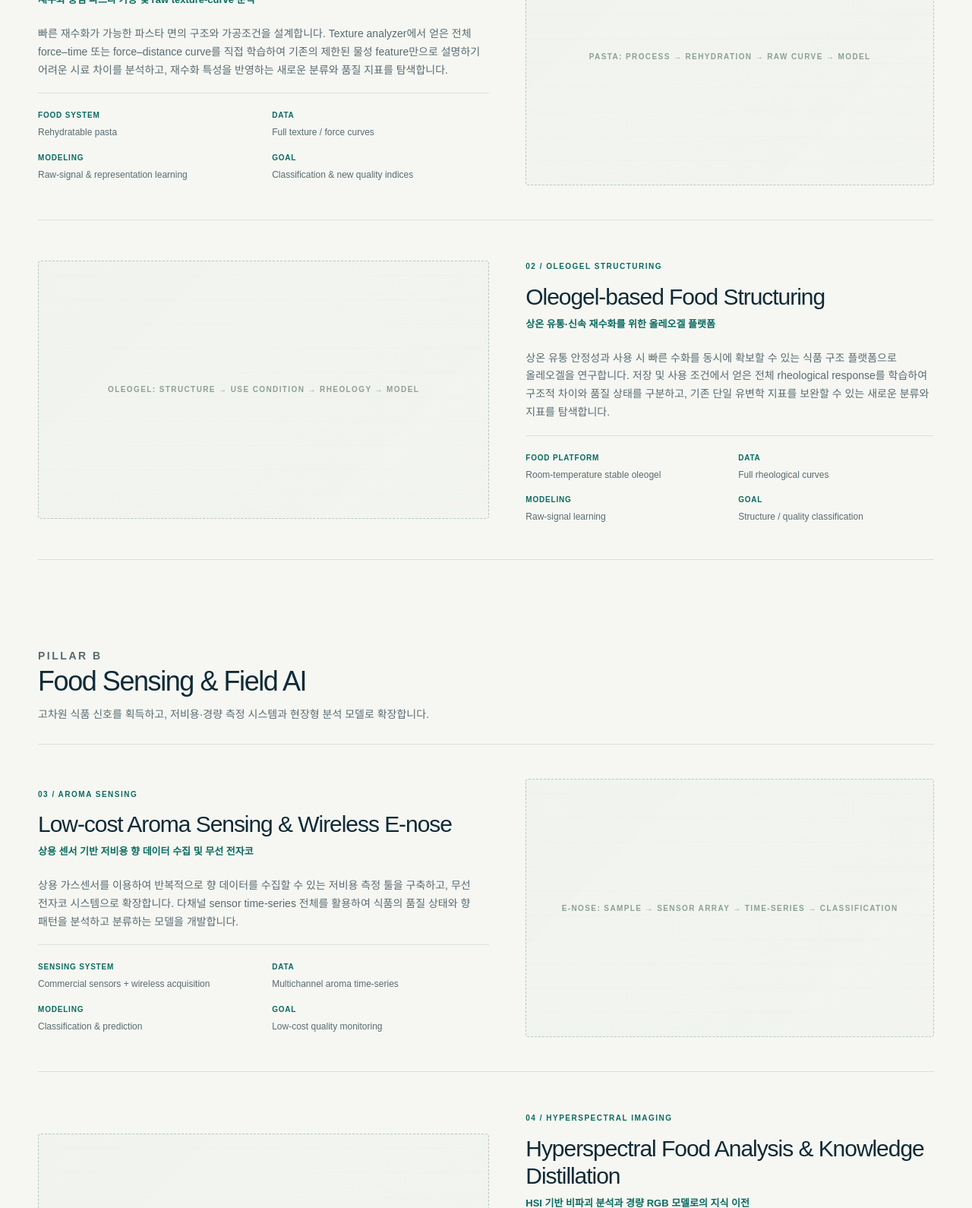
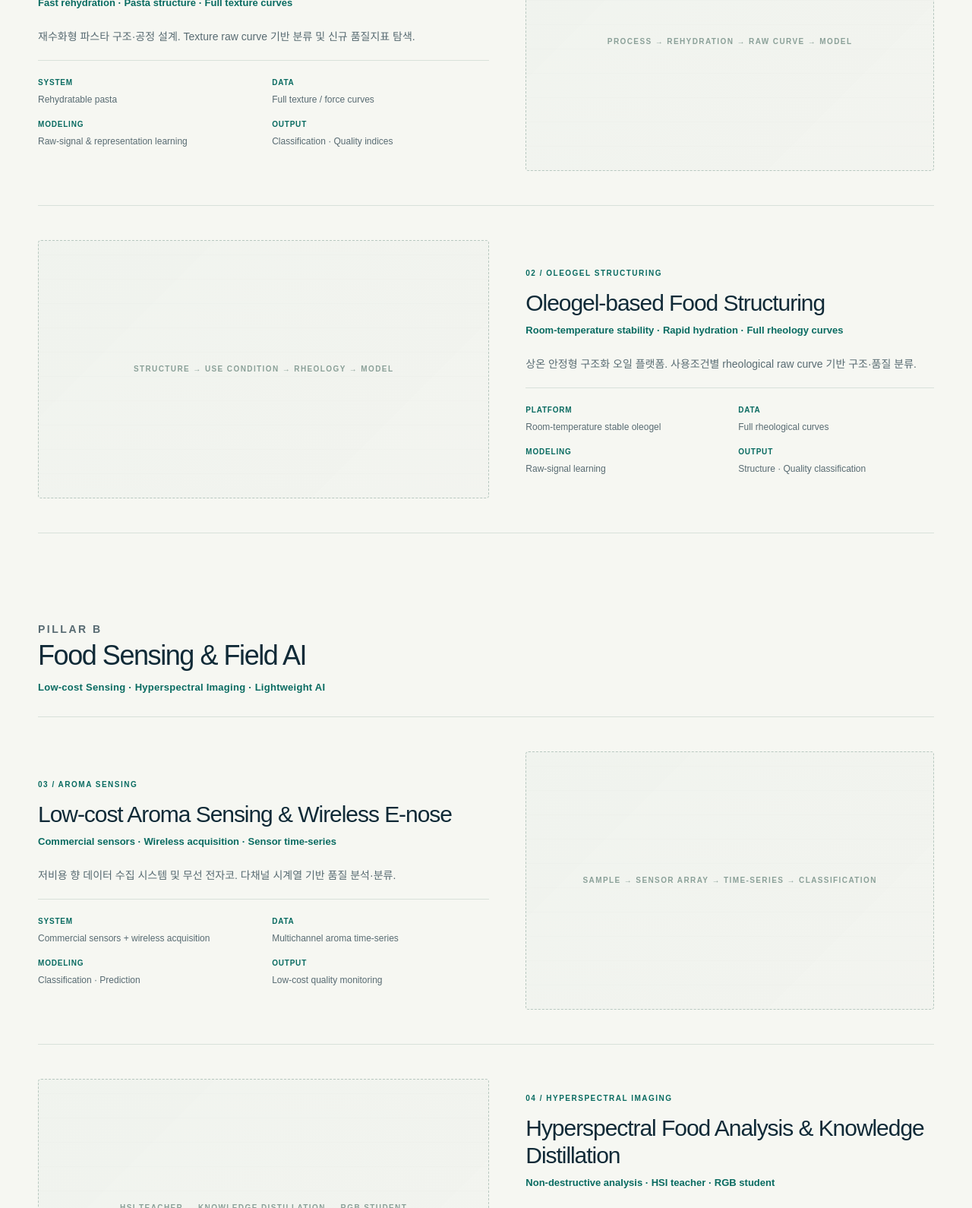
Before and after one commit to CNU-FPFT-Lab/cnu-fpft-lab.github.io, a plain HTML site: page research.html in a window 1280 px wide. Shown: the part 679-2269 px from the top of the page at 76% size. Drawn offline with Linux system fonts and the light colour scheme.

Commit message:
Condense research copy into technical phrases

```diff
--- a/research.html
+++ b/research.html
@@ -1,27 +1,20 @@
 <!doctype html>
-<html lang="ko"><head><meta charset="utf-8"><meta name="viewport" content="width=device-width,initial-scale=1"><meta name="description" content="FPFT Lab의 네 가지 주요 연구 프로그램과 데이터 획득·모델링 방법: 파스타 재수화, 올레오겔 구조화, 무선 전자코, 초분광 분석 및 지식 증류."><meta name="theme-color" content="#102e3b"><meta property="og:title" content="Research | CNU FPFT Lab"><meta property="og:description" content="FPFT Lab의 주요 연구 프로그램, 측정 데이터와 AI 분석 방법을 소개합니다."><meta property="og:type" content="website"><meta property="og:image" content="https://cnu-fpft-lab.github.io/assets/lab-spring-2026.jpg"><link rel="canonical" href="https://cnu-fpft-lab.github.io/research.html"><title>Research | CNU FPFT Lab</title><link rel="icon" href="assets/favicon.svg" type="image/svg+xml"><link rel="stylesheet" href="assets/style.css"><link rel="stylesheet" href="assets/pages.css"><link rel="stylesheet" href="assets/research-refresh.css"><link rel="stylesheet" href="assets/page-roles.css"><script src="assets/main.js" defer></script></head>
+<html lang="ko"><head><meta charset="utf-8"><meta name="viewport" content="width=device-width,initial-scale=1"><meta name="description" content="FPFT Lab research programs: pasta rehydration, oleogel structuring, wireless e-nose, hyperspectral analysis and knowledge distillation."><meta name="theme-color" content="#102e3b"><meta property="og:title" content="Research | CNU FPFT Lab"><meta property="og:description" content="FPFT Lab research programs, data and modeling methods."><meta property="og:type" content="website"><meta property="og:image" content="https://cnu-fpft-lab.github.io/assets/lab-spring-2026.jpg"><link rel="canonical" href="https://cnu-fpft-lab.github.io/research.html"><title>Research | CNU FPFT Lab</title><link rel="icon" href="assets/favicon.svg" type="image/svg+xml"><link rel="stylesheet" href="assets/style.css"><link rel="stylesheet" href="assets/pages.css"><link rel="stylesheet" href="assets/research-refresh.css"><link rel="stylesheet" href="assets/page-roles.css"><script src="assets/main.js" defer></script></head>
 <body><a class="skip" href="#main">본문 바로가기</a><header class="header"><div class="wrap header-inner"><a class="brand" href="index.html" aria-label="FPFT Lab 홈"><span class="brand-mark" aria-hidden="true">fpft</span><span><strong>FPFT Lab</strong><small>CHONNAM NATIONAL UNIVERSITY</small></span></a><button class="menu-button" aria-expanded="false" aria-controls="navigation" type="button">메뉴</button><nav class="nav" id="navigation" aria-label="주 메뉴"><a href="index.html">Home</a><a href="research.html" aria-current="page">Research</a><a href="members.html">Members</a><a href="publications.html">Publications</a><a href="education.html">Education</a><a href="photos.html">Photos</a><a href="contact.html">Contact</a></nav></div></header>
 <main id="main"><div class="wrap">
-<header class="page-head"><p class="eyebrow">Research</p><h1>Current Research Programs</h1><p class="lead">현재 수행 중인 연구를 식품·측정 시스템, 획득 데이터, 분석 방법과 연구 목표를 중심으로 소개합니다.</p></header>
+<header class="page-head"><p class="eyebrow">Research</p><h1>Current Research Programs</h1><p class="compact-lead">Food Processing · Food Sensing · Full-signal Learning · Field AI</p></header>
 
-<section class="section program-section">
-  <div class="section-head"><div><p class="eyebrow">Pillar A</p><h2>Data-driven Food Processing</h2><p>식품 구조와 가공조건을 설계하고, 물성·유변학적 전체 신호를 이용하여 품질을 해석합니다.</p></div></div>
-
-  <article class="program-detail" id="pasta"><div class="program-copy"><small>01 / PASTA PROCESSING</small><h3>Pasta Processing &amp; Rehydration</h3><p class="program-ko">재수화 중심 파스타 가공 및 raw texture-curve 분석</p><p>빠른 재수화가 가능한 파스타 면의 구조와 가공조건을 설계합니다. Texture analyzer에서 얻은 전체 force–time 또는 force–distance curve를 직접 학습하여 기존의 제한된 물성 feature만으로 설명하기 어려운 시료 차이를 분석하고, 재수화 특성을 반영하는 새로운 분류와 품질 지표를 탐색합니다.</p><dl class="program-meta"><div><dt>Food system</dt><dd>Rehydratable pasta</dd></div><div><dt>Data</dt><dd>Full texture / force curves</dd></div><div><dt>Modeling</dt><dd>Raw-signal &amp; representation learning</dd></div><div><dt>Goal</dt><dd>Classification &amp; new quality indices</dd></div></dl></div><div class="figure-slot program-detail-figure" aria-label="Pasta 연구 개념도 삽입 예정"><span>PASTA: PROCESS → REHYDRATION → RAW CURVE → MODEL</span></div></article>
-
-  <article class="program-detail program-detail-reverse" id="oleogel"><div class="figure-slot program-detail-figure" aria-label="Oleogel 연구 개념도 삽입 예정"><span>OLEOGEL: STRUCTURE → USE CONDITION → RHEOLOGY → MODEL</span></div><div class="program-copy"><small>02 / OLEOGEL STRUCTURING</small><h3>Oleogel-based Food Structuring</h3><p class="program-ko">상온 유통·신속 재수화를 위한 올레오겔 플랫폼</p><p>상온 유통 안정성과 사용 시 빠른 수화를 동시에 확보할 수 있는 식품 구조 플랫폼으로 올레오겔을 연구합니다. 저장 및 사용 조건에서 얻은 전체 rheological response를 학습하여 구조적 차이와 품질 상태를 구분하고, 기존 단일 유변학 지표를 보완할 수 있는 새로운 분류와 지표를 탐색합니다.</p><dl class="program-meta"><div><dt>Food platform</dt><dd>Room-temperature stable oleogel</dd></div><div><dt>Data</dt><dd>Full rheological curves</dd></div><div><dt>Modeling</dt><dd>Raw-signal learning</dd></div><div><dt>Goal</dt><dd>Structure / quality classification</dd></div></dl></div></article>
+<section class="section program-section"><div class="section-head"><div><p class="eyebrow">Pillar A</p><h2>Data-driven Food Processing</h2><p class="compact-lead">Process & Structure Design · Texture / Rheology · Raw-curve Learning</p></div></div>
+<article class="program-detail" id="pasta"><div class="program-copy"><small>01 / PASTA PROCESSING</small><h3>Pasta Processing &amp; Rehydration</h3><p class="program-ko">Fast rehydration · Pasta structure · Full texture curves</p><p>재수화형 파스타 구조·공정 설계. Texture raw curve 기반 분류 및 신규 품질지표 탐색.</p><dl class="program-meta"><div><dt>System</dt><dd>Rehydratable pasta</dd></div><div><dt>Data</dt><dd>Full texture / force curves</dd></div><div><dt>Modeling</dt><dd>Raw-signal &amp; representation learning</dd></div><div><dt>Output</dt><dd>Classification · Quality indices</dd></div></dl></div><div class="figure-slot program-detail-figure" aria-label="Pasta 연구 개념도 삽입 예정"><span>PROCESS → REHYDRATION → RAW CURVE → MODEL</span></div></article>
+<article class="program-detail program-detail-reverse" id="oleogel"><div class="figure-slot program-detail-figure" aria-label="Oleogel 연구 개념도 삽입 예정"><span>STRUCTURE → USE CONDITION → RHEOLOGY → MODEL</span></div><div class="program-copy"><small>02 / OLEOGEL STRUCTURING</small><h3>Oleogel-based Food Structuring</h3><p class="program-ko">Room-temperature stability · Rapid hydration · Full rheology curves</p><p>상온 안정형 구조화 오일 플랫폼. 사용조건별 rheological raw curve 기반 구조·품질 분류.</p><dl class="program-meta"><div><dt>Platform</dt><dd>Room-temperature stable oleogel</dd></div><div><dt>Data</dt><dd>Full rheological curves</dd></div><div><dt>Modeling</dt><dd>Raw-signal learning</dd></div><div><dt>Output</dt><dd>Structure · Quality classification</dd></div></dl></div></article>
 </section>
 
-<section class="section program-section">
-  <div class="section-head"><div><p class="eyebrow">Pillar B</p><h2>Food Sensing &amp; Field AI</h2><p>고차원 식품 신호를 획득하고, 저비용·경량 측정 시스템과 현장형 분석 모델로 확장합니다.</p></div></div>
-
-  <article class="program-detail" id="enose"><div class="program-copy"><small>03 / AROMA SENSING</small><h3>Low-cost Aroma Sensing &amp; Wireless E-nose</h3><p class="program-ko">상용 센서 기반 저비용 향 데이터 수집 및 무선 전자코</p><p>상용 가스센서를 이용하여 반복적으로 향 데이터를 수집할 수 있는 저비용 측정 툴을 구축하고, 무선 전자코 시스템으로 확장합니다. 다채널 sensor time-series 전체를 활용하여 식품의 품질 상태와 향 패턴을 분석하고 분류하는 모델을 개발합니다.</p><dl class="program-meta"><div><dt>Sensing system</dt><dd>Commercial sensors + wireless acquisition</dd></div><div><dt>Data</dt><dd>Multichannel aroma time-series</dd></div><div><dt>Modeling</dt><dd>Classification &amp; prediction</dd></div><div><dt>Goal</dt><dd>Low-cost quality monitoring</dd></div></dl></div><div class="figure-slot program-detail-figure" aria-label="Wireless E-nose 연구 개념도 삽입 예정"><span>E-NOSE: SAMPLE → SENSOR ARRAY → TIME-SERIES → CLASSIFICATION</span></div></article>
-
-  <article class="program-detail program-detail-reverse" id="hsi"><div class="figure-slot program-detail-figure" aria-label="HSI and Knowledge Distillation 연구 개념도 삽입 예정"><span>HSI TEACHER → KNOWLEDGE DISTILLATION → RGB STUDENT</span></div><div class="program-copy"><small>04 / HYPERSPECTRAL IMAGING</small><h3>Hyperspectral Food Analysis &amp; Knowledge Distillation</h3><p class="program-ko">HSI 기반 비파괴 분석과 경량 RGB 모델로의 지식 이전</p><p>초분광 영상의 spectral–spatial 정보를 이용하여 식품의 성분과 품질을 비파괴적으로 분석합니다. 또한 정보량이 높은 HSI 기반 teacher model의 지식을 RGB 기반 lightweight student model로 이전하여, 보다 간단한 현장형 영상 시스템으로 확장할 수 있는 knowledge distillation 방법을 연구합니다.</p><dl class="program-meta"><div><dt>Imaging system</dt><dd>HSI + RGB</dd></div><div><dt>Data</dt><dd>Spectral-spatial HSI / RGB</dd></div><div><dt>Modeling</dt><dd>Teacher–student knowledge distillation</dd></div><div><dt>Goal</dt><dd>Non-destructive analysis &amp; lightweight deployment</dd></div></dl></div></article>
+<section class="section program-section"><div class="section-head"><div><p class="eyebrow">Pillar B</p><h2>Food Sensing &amp; Field AI</h2><p class="compact-lead">Low-cost Sensing · Hyperspectral Imaging · Lightweight AI</p></div></div>
+<article class="program-detail" id="enose"><div class="program-copy"><small>03 / AROMA SENSING</small><h3>Low-cost Aroma Sensing &amp; Wireless E-nose</h3><p class="program-ko">Commercial sensors · Wireless acquisition · Sensor time-series</p><p>저비용 향 데이터 수집 시스템 및 무선 전자코. 다채널 시계열 기반 품질 분석·분류.</p><dl class="program-meta"><div><dt>System</dt><dd>Commercial sensors + wireless acquisition</dd></div><div><dt>Data</dt><dd>Multichannel aroma time-series</dd></div><div><dt>Modeling</dt><dd>Classification · Prediction</dd></div><div><dt>Output</dt><dd>Low-cost quality monitoring</dd></div></dl></div><div class="figure-slot program-detail-figure" aria-label="Wireless E-nose 연구 개념도 삽입 예정"><span>SAMPLE → SENSOR ARRAY → TIME-SERIES → CLASSIFICATION</span></div></article>
+<article class="program-detail program-detail-reverse" id="hsi"><div class="figure-slot program-detail-figure" aria-label="HSI and Knowledge Distillation 연구 개념도 삽입 예정"><span>HSI TEACHER → KNOWLEDGE DISTILLATION → RGB STUDENT</span></div><div class="program-copy"><small>04 / HYPERSPECTRAL IMAGING</small><h3>Hyperspectral Food Analysis &amp; Knowledge Distillation</h3><p class="program-ko">Non-destructive analysis · HSI teacher · RGB student</p><p>HSI 기반 성분·품질 예측. HSI teacher에서 경량 RGB student로 지식 이전.</p><dl class="program-meta"><div><dt>System</dt><dd>HSI + RGB</dd></div><div><dt>Data</dt><dd>Spectral-spatial HSI / RGB</dd></div><div><dt>Modeling</dt><dd>Teacher–student distillation</dd></div><div><dt>Output</dt><dd>Non-destructive analysis · Deployment</dd></div></dl></div></article>
 </section>
 </div>
 
-<section class="section research-method-section"><div class="wrap"><div class="section-head"><div><p class="eyebrow">Common Data Strategy</p><h2>Learning from complete food signals</h2><p>네 연구 프로그램은 대상과 측정 방식은 다르지만, 측정 과정에서 얻어진 전체 신호의 정보를 적극적으로 활용한다는 공통점을 갖습니다.</p></div></div><div class="strategy-grid"><div class="strategy-card"><small>SUMMARY-FEATURE APPROACH</small><h3>Selected values</h3><p>Hardness · viscosity · peak response · selected wavelengths처럼 사람이 사전에 선택한 요약값을 중심으로 분석합니다.</p></div><div class="strategy-card strategy-emphasis"><small>FULL-SIGNAL APPROACH</small><h3>Complete measurement signals</h3><p>Texture curves · rheological curves · sensor time-series · spectral-spatial data의 전체 패턴에서 품질 정보를 학습합니다.</p></div></div><div class="figure-slot figure-slot-wide figure-slot-strategy" aria-label="전체 신호 학습 전략 그림 삽입 예정"><span>SUMMARY FEATURES vs FULL-SIGNAL LEARNING</span></div></div></section>
-
-<section class="section wrap methods-section"><div class="section-head"><div><p class="eyebrow">Methods &amp; Tools</p><h2>Experimental and computational methods</h2><p>연구 질문과 데이터 형태에 맞춰 측정, 전처리, 모델링 및 검증 방법을 선택합니다.</p></div></div><div class="method-list"><span>Food processing</span><span>Texture analysis</span><span>Rheology</span><span>MOS gas sensing</span><span>Hyperspectral imaging</span><span>RGB imaging</span><span>Machine learning</span><span>Deep learning</span><span>Knowledge distillation</span></div><p><a class="text-link" href="publications.html">Related publications ↗</a></p></section>
+<section class="section research-method-section"><div class="wrap"><div class="section-head"><div><p class="eyebrow">Common Data Strategy</p><h2>Full-signal Learning</h2><p class="compact-lead">Summary Features → Complete Measurement Signals</p></div></div><div class="strategy-grid"><div class="strategy-card"><small>CONVENTIONAL</small><h3>Selected Features</h3><p>Hardness · Viscosity · Peak response · Selected wavelengths</p></div><div class="strategy-card strategy-emphasis"><small>FPFT</small><h3>Full Signals</h3><p>Texture curves · Rheology curves · Sensor time-series · Spectral-spatial data</p></div></div><div class="figure-slot figure-slot-wide figure-slot-strategy" aria-label="전체 신호 학습 전략 그림 삽입 예정"><span>SELECTED FEATURES vs FULL-SIGNAL LEARNING</span></div></div></section>
+<section class="section wrap methods-section"><div class="section-head"><div><p class="eyebrow">Methods &amp; Tools</p><h2>Experimental + Computational</h2></div></div><div class="method-list"><span>Food processing</span><span>Texture analysis</span><span>Rheology</span><span>MOS gas sensing</span><span>Hyperspectral imaging</span><span>RGB imaging</span><span>Machine learning</span><span>Deep learning</span><span>Knowledge distillation</span></div><p><a class="text-link" href="publications.html">Publications ↗</a></p></section>
 </main><footer class="footer"><div class="wrap footer-inner"><div><strong>Food Processing and FoodTech Lab</strong><p>전남대학교 식품공학과 · Department of Food Science and Technology</p><p>© 2026 FPFT Lab, Chonnam National University</p></div><div><a href="mailto:ehkim88@jnu.ac.kr">ehkim88@jnu.ac.kr</a><br><a href="https://github.com/CNU-FPFT-Lab">GitHub ↗</a></div></div></footer></body></html>
```
